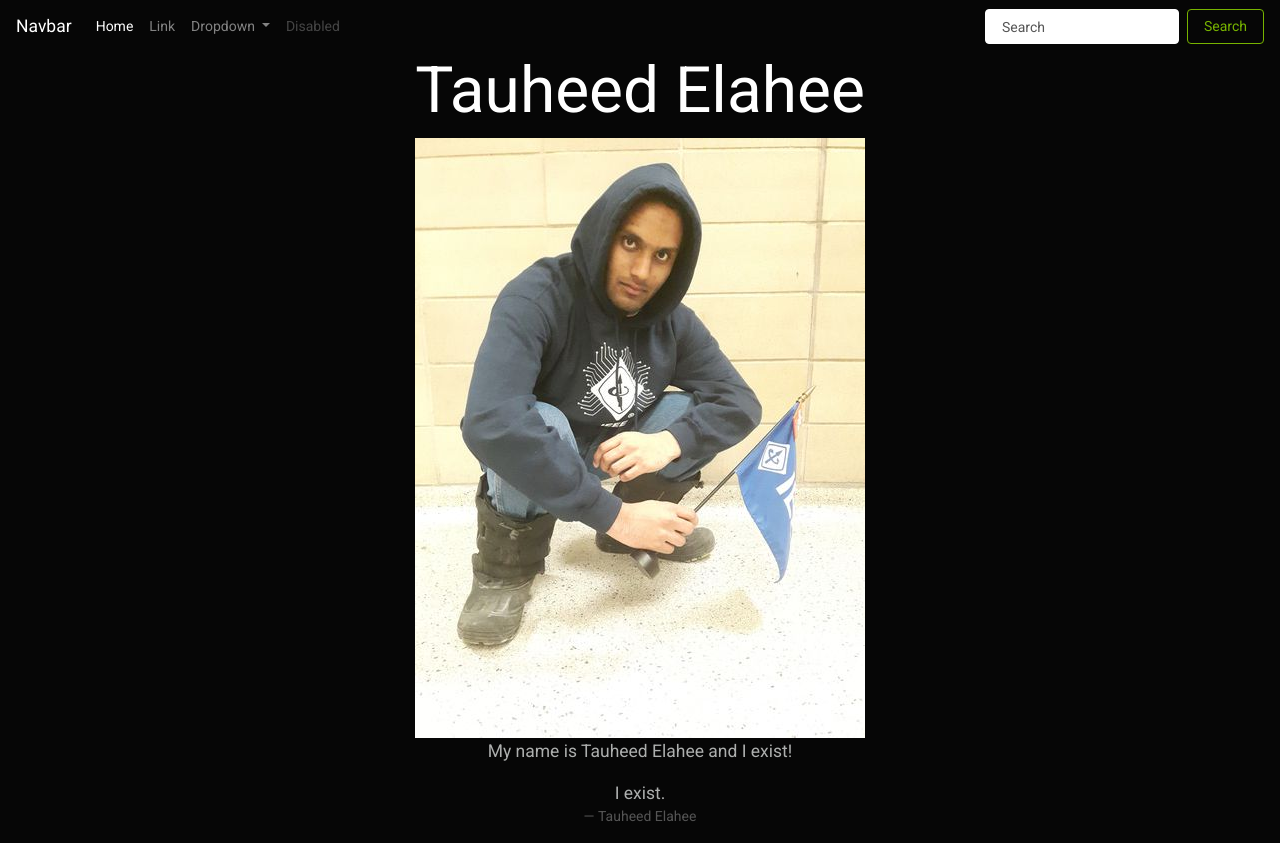
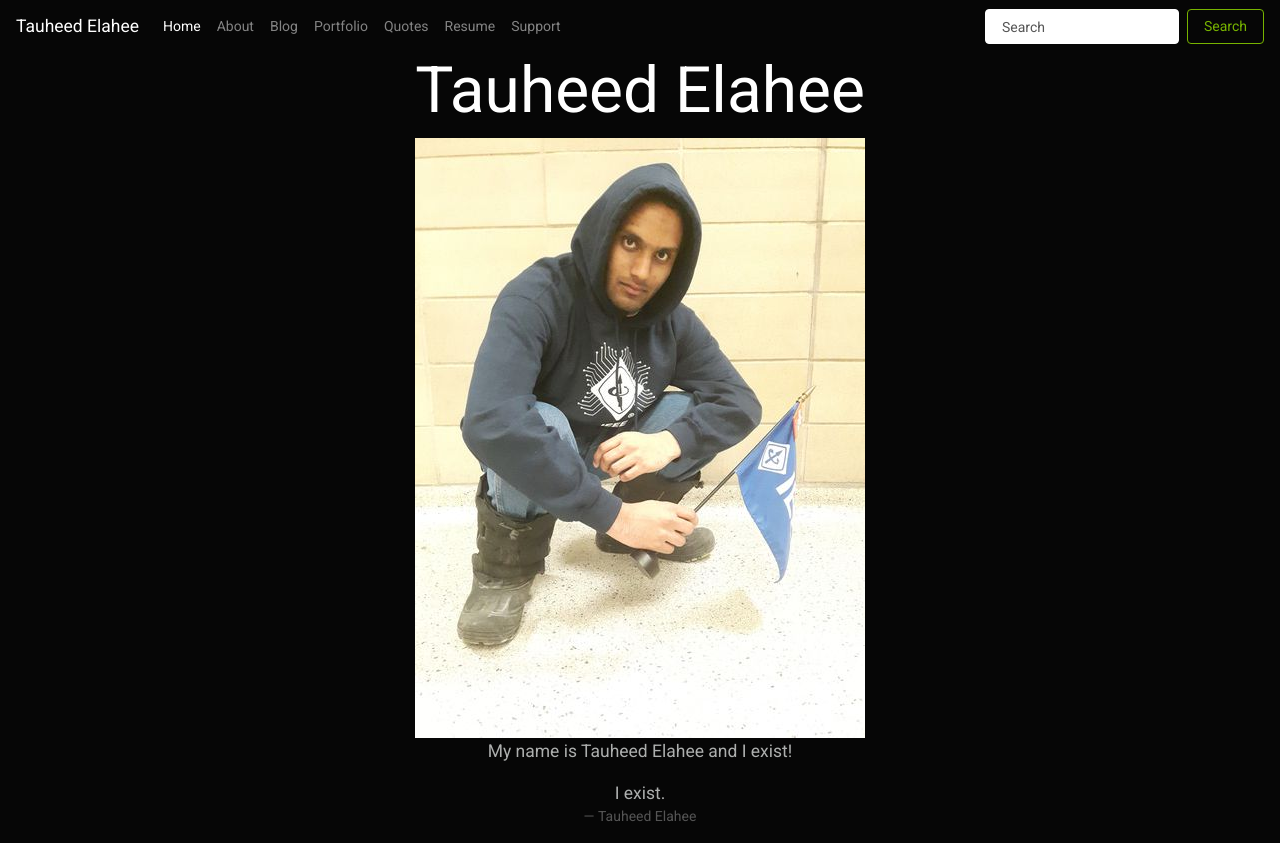
Before and after one commit to Tauheed-Elahee/tauheed-elahee.com, a website: page public/index.html in a window 1280 px wide. Drawn offline with Linux system fonts and the light colour scheme.

Commit message:
Change page names to proper name.

```diff
--- a/public/index.html
+++ b/public/index.html
@@ -14,7 +14,7 @@
     <body>
 
 <nav class="navbar navbar-expand-lg navbar-dark bg">
-  <a class="navbar-brand" href="#">Navbar</a>
+  <a class="navbar-brand" href="#">Tauheed Elahee</a>
   <button class="navbar-toggler" type="button" data-toggle="collapse" data-target="#navbarSupportedContent" aria-controls="navbarSupportedContent" aria-expanded="false" aria-label="Toggle navigation">
     <span class="navbar-toggler-icon"></span>
   </button>
@@ -25,21 +25,22 @@
         <a class="nav-link" href="#">Home <span class="sr-only">(current)</span></a>
       </li>
       <li class="nav-item">
-        <a class="nav-link" href="#">Link</a>
+        <a class="nav-link" href="#">About</a>
+      <li class="nav-item">
       </li>
-      <li class="nav-item dropdown">
-        <a class="nav-link dropdown-toggle" href="#" id="navbarDropdown" role="button" data-toggle="dropdown" aria-haspopup="true" aria-expanded="false">
-          Dropdown
-        </a>
-        <div class="dropdown-menu" aria-labelledby="navbarDropdown">
-          <a class="dropdown-item" href="#">Action</a>
-          <a class="dropdown-item" href="#">Another action</a>
-          <div class="dropdown-divider"></div>
-          <a class="dropdown-item" href="#">Something else here</a>
-        </div>
+        <a class="nav-link" href="#">Blog</a>
       </li>
       <li class="nav-item">
-        <a class="nav-link disabled" href="#" tabindex="-1" aria-disabled="true">Disabled</a>
+        <a class="nav-link" href="#">Portfolio</a>
+      </li>
+      <li class="nav-item">
+        <a class="nav-link" href="#">Quotes</a>
+      </li>
+      <li class="nav-item">
+        <a class="nav-link" href="#">Resume</a>
+      </li>
+      <li class="nav-item">
+        <a class="nav-link" href="#">Support</a>
       </li>
     </ul>
     <form class="form-inline my-2 my-lg-0">
```
